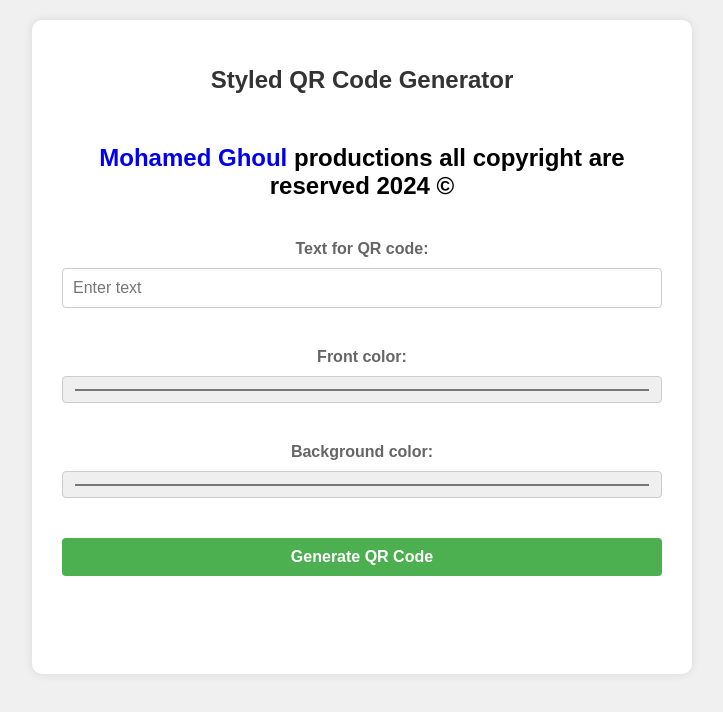
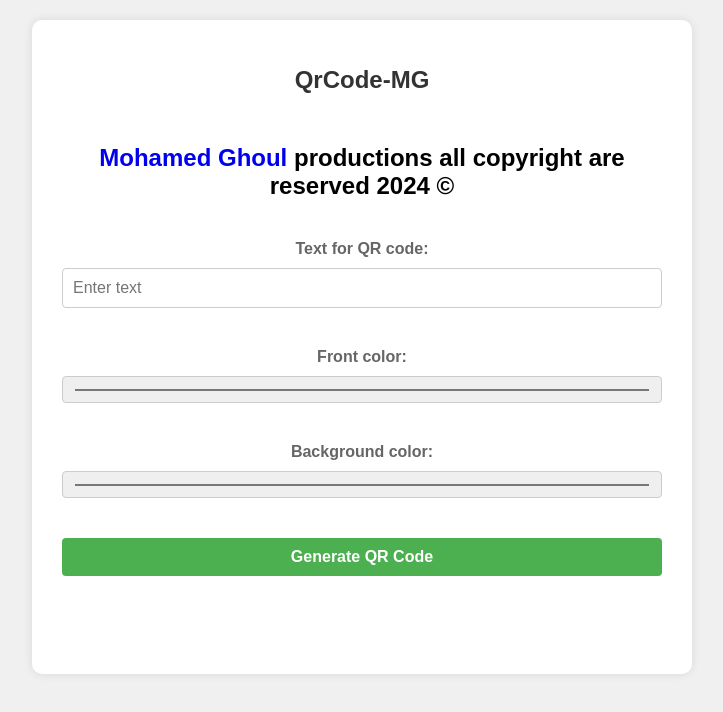
Before and after one commit to Mohavvvvd/QrCode, a plain HTML site: page index.html in a window 1280 px wide. Shown: the whole page, without its empty margins (278-1001 px from the left). Drawn offline with Linux system fonts and the light colour scheme.

Commit message:
index.html

```diff
--- a/index.html
+++ b/index.html
@@ -8,7 +8,7 @@
 </head>
 <body>
     <div class="container" id="c">
-        <h1>Styled QR Code Generator</h1>
+        <h1>QrCode-MG</h1>
         <h2><a href="https://www.linkedin.com/in/mohamed-ghoul-224982287/"> Mohamed Ghoul </a>productions all copyright are reserved 2024 &copy;</h2>
         <div class="input-container">
             <label for="qr-text">Text for QR code:</label>
```
